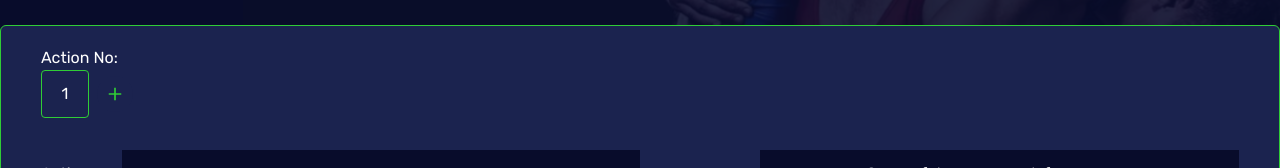
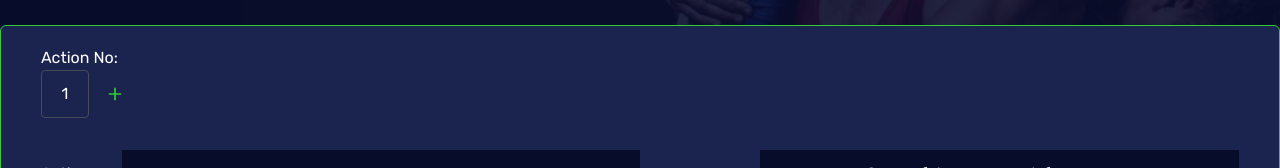
Before and after one commit to QssAnalytic/WrestlingDataFront, a React (Vite) app: page / in a window 1280 px wide. Both pictures are taken after a click on the button 59 px from the left and 424 px from the top of the page. Shown: the part 337-505 px from the top of the page. Built offline with nearby package versions, Linux system fonts and the light colour scheme.

Commit message:
added active fn to actioncounter

```diff
--- a/src/components/ActionCounter.jsx
+++ b/src/components/ActionCounter.jsx
@@ -2,7 +2,12 @@ import React from "react";
 import { IoMdAdd } from "react-icons/io";
 import uniqid from "uniqid";
 
-export default function ActionCounter({ setActionBase, actionsBase }) {
+export default function ActionCounter({
+  setActionBase,
+  actionsBase,
+  setActiveAction,
+  activeAction,
+}) {
   const handleNewAction = () => {
     setActionBase((prevActions) => [
       ...prevActions,
@@ -12,9 +17,12 @@ export default function ActionCounter({ setActionBase, actionsBase }) {
     ]);
   };
 
-  const handleActiveAction = (e)=>{
-    console.log('active action id', e.currentTarget.id)
-  }
+  const handleActiveAction = (e) => {
+    const activeId = e.currentTarget.id
+    setActiveAction(
+      ...actionsBase.filter((action) => action.actionId === activeId)
+    );
+  };
 
   return (
     <div className="action-counter">
@@ -22,8 +30,18 @@ export default function ActionCounter({ setActionBase, actionsBase }) {
       <div className="flex items-center gap-2">
         {actionsBase.map((action, index) => {
           return (
-            <div className="actions flex gap-[0.31rem] cursor-pointer" id={action.actionId} onClick={handleActiveAction}>
-              <div className="action rounded flex justify-center items-center p-4 w-12 h-12 border border-wGreen">
+            <div
+              className="actions flex gap-[0.31rem] cursor-pointer"
+              id={action.actionId}
+              onClick={handleActiveAction}
+            >
+              <div
+                className={`action rounded flex justify-center items-center p-4 w-12 h-12 border border-[#474A5B] ${
+                  action.actionId === activeAction?.actionId
+                    ? "border-wGreen"
+                    : ''
+                } `}
+              >
                 {index + 1}
               </div>
             </div>
--- a/src/components/ActionForm.jsx
+++ b/src/components/ActionForm.jsx
@@ -12,6 +12,7 @@ export default function ActionForm() {
 
   const [actionDatas, setActionDatas] = useState({});
   const [actionBase, setActionBase] = useState([]);
+  const [activeAction, setActiveAction] = useState();
   const [openSelect, setOpenSelect] = useState({
     action: false,
     techniques: false,
@@ -38,11 +39,20 @@ export default function ActionForm() {
 
   return (
     <>
-      <ActionCounter setActionBase={setActionBase} actionsBase={actionBase} />
+      <ActionCounter
+        setActionBase={setActionBase}
+        actionsBase={actionBase}
+        setActiveAction={setActiveAction}
+        activeAction={activeAction}
+      />
 
-      {actionBase.map((actionForm,index) => {
+      {actionBase.map((actionForm, index) => {
         return (
-          <form id={actionForm.actionId} className="w-full flex justify-between" onSubmit={handleSubmit}>
+          <form
+            id={actionForm.actionId}
+            className="w-full flex justify-between"
+            onSubmit={handleSubmit}
+          >
             <div className="action-left basis-[50%] flex flex-col gap-5">
               <SelectBox
                 toggleSelect={toggleSelect}
```
